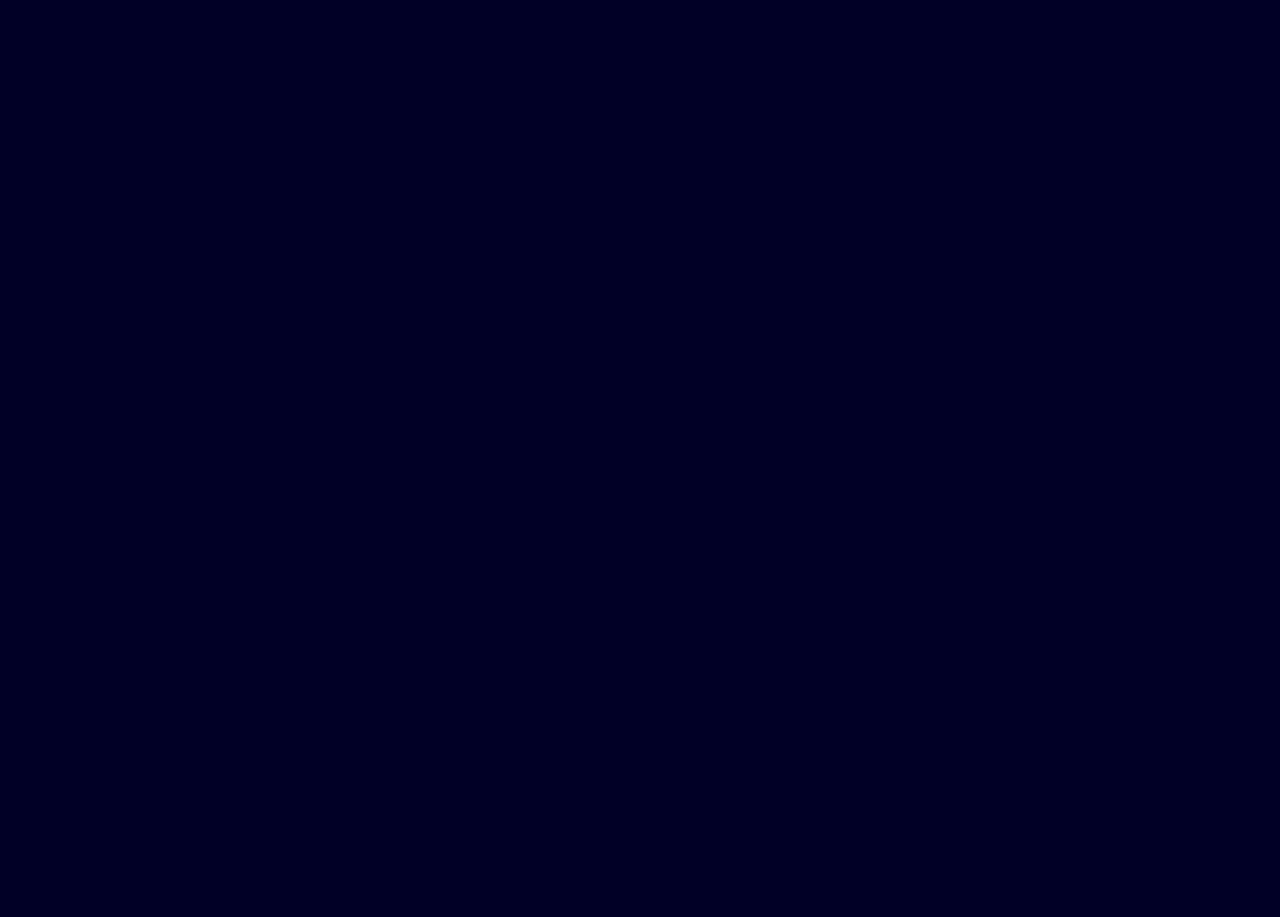
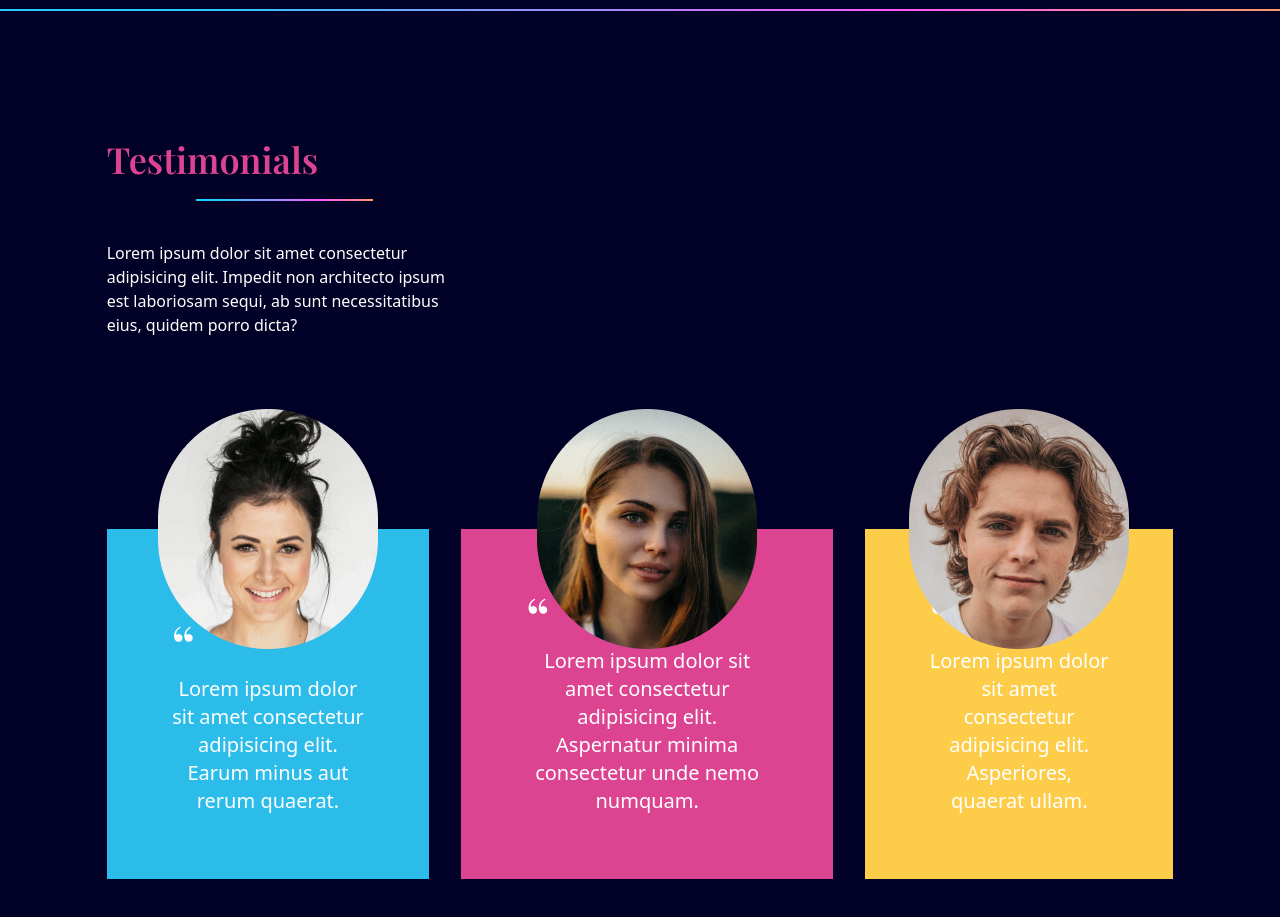
Before and after one commit to Vivy/Portofolio, a React (Vite) app: page / in a window 1280 px wide. Shown: the part 3260-4177 px from the top of the page. Before the commit the page ends 3269 px from the top, so only its background shows below. Built offline with nearby package versions, Linux system fonts and the light colour scheme.

Commit message:
feat: added testimonial, and react-hook-form

```diff
--- a/package.json
+++ b/package.json
@@ -12,7 +12,8 @@
     "framer-motion": "^9.0.2",
     "react": "^18.2.0",
     "react-anchor-link-smooth-scroll": "^1.0.12",
-    "react-dom": "^18.2.0"
+    "react-dom": "^18.2.0",
+    "react-hook-form": "^7.43.1"
   },
   "devDependencies": {
     "@types/react": "^18.0.27",
--- a/public/output.css
+++ b/public/output.css
@@ -673,6 +673,10 @@
   margin-top: 1.75rem;
 }
 
+.mt-48{
+  margin-top: 12rem;
+}
+
 .flex{
   display: flex;
 }
@@ -701,6 +705,10 @@
   height: 8rem;
 }
 
+.h-\[350px\]{
+  height: 350px;
+}
+
 .w-full{
   width: 100%;
 }
@@ -722,6 +730,10 @@
 }
 
 .w-1\/2{
+  width: 50%;
+}
+
+.w-2\/4{
   width: 50%;
 }
 
@@ -779,6 +791,10 @@
 
 .gap-32{
   gap: 8rem;
+}
+
+.gap-8{
+  gap: 2rem;
 }
 
 .rounded-full{
@@ -903,6 +919,18 @@
   padding-bottom: 12rem;
 }
 
+.pt-16{
+  padding-top: 4rem;
+}
+
+.pt-32{
+  padding-top: 8rem;
+}
+
+.pb-16{
+  padding-bottom: 4rem;
+}
+
 .text-center{
   text-align: center;
 }
@@ -943,6 +971,11 @@
 .text-5xl{
   font-size: 3rem;
   line-height: 1;
+}
+
+.text-xl{
+  font-size: 1.25rem;
+  line-height: 1.75rem;
 }
 
 .font-bold{
@@ -1039,9 +1072,24 @@
   left: -2.5rem;
 }
 
+.before\:top-\[-120px\]::before{
+  content: var(--tw-content);
+  top: -120px;
+}
+
+.before\:left-1\/2::before{
+  content: var(--tw-content);
+  left: 50%;
+}
+
 .before\:z-\[-1\]::before{
   content: var(--tw-content);
   z-index: -1;
+}
+
+.before\:-ml-\[110px\]::before{
+  content: var(--tw-content);
+  margin-left: -110px;
 }
 
 .before\:h-6::before{
@@ -1095,6 +1143,21 @@
   content: var(--tw-content);
   --tw-border-opacity: 1;
   border-color: rgb(44 188 233 / var(--tw-border-opacity));
+}
+
+.before\:content-person1::before{
+  --tw-content: url('./assets/person-1.png');
+  content: var(--tw-content);
+}
+
+.before\:content-person2::before{
+  --tw-content: url('./assets/person-2.png');
+  content: var(--tw-content);
+}
+
+.before\:content-person3::before{
+  --tw-content: url('./assets/person-3.png');
+  content: var(--tw-content);
 }
 
 .hover\:bg-blue:hover{
@@ -1217,6 +1280,10 @@
     gap: 4rem;
   }
 
+  .md\:text-left{
+    text-align: left;
+  }
+
   .md\:text-start{
     text-align: start;
   }
--- a/src/App.jsx
+++ b/src/App.jsx
@@ -5,6 +5,7 @@
 import MySkills from './component/myskills.=/myskills';
 import Navbar from './component/navbar/navbar';
 import Projects from './component/projects/projects';
+import Testimonials from './component/testimonials/testimonials';
 import useMediaQuery from './hooks/useMediaQuery';
 
 const App = () => {
@@ -45,6 +46,10 @@
       <div className='w-5/6 mx-auto'>
         <Projects />
       </div>
+      <LineGradient />
+      <div className='w-5/6 mx-auto md:h-full'>
+        <Testimonials />
+      </div>
     </div>
   );
 };
--- /dev/null
+++ b/src/component/testimonials/testimonials.jsx
@@ -0,0 +1,95 @@
+import { motion } from 'framer-motion';
+import LineGradient from '../linegradient/linegradient';
+
+const Testimonials = () => {
+  const testimonials = `mx-auto relative max-w-[400px] h-[350px] flex flex-col justify-end p-16 mt-48 before:absolute before:top-[-120px] before:-ml-[110px] before:left-1/2`;
+
+  return (
+    <section id='testimonials' className='pt-32 pb-16'>
+      {/* {heading} */}
+      <motion.div
+        className='md:w-1/3 text-center md:text-left'
+        initial='hidden'
+        whileInView='visible'
+        viewport={{ once: true, amount: 0.5 }}
+        transition={{ duration: 0.5 }}
+        variants={{
+          hidden: { opacity: 0, x: -50 },
+          visible: { opacity: 1, x: 0 },
+        }}
+      >
+        <p className='font-playfair font-semibold text-4xl mb-5 text-red'>
+          Testimonials
+        </p>
+        <LineGradient width='mx-auto w-2/4' />
+        <p className='mt-10'>
+          Lorem ipsum dolor sit amet consectetur adipisicing elit. Impedit non
+          architecto ipsum est laboriosam sequi, ab sunt necessitatibus eius,
+          quidem porro dicta?
+        </p>
+      </motion.div>
+
+      {/* {testimonial} */}
+      <div className='md:flex md:justify-between gap-8'>
+        <motion.div
+          className='mx-auto relative bg-blue max-w-[400px] h-[350px] flex flex-col justify-end p-16 mt-48
+            before:absolute before:top-[-120px] before:-ml-[110px] before:left-1/2 before:content-person1'
+          initial='hidden'
+          whileInView='visible'
+          viewport={{ once: true, amount: 0.5 }}
+          transition={{ duration: 0.6 }}
+          variants={{
+            hidden: { opacity: 0, scale: 0.8 },
+            visible: { opacity: 1, scale: 1 },
+          }}
+        >
+          <p className='font-playfair text-6xl'>“</p>
+          <p className='text-center text-xl'>
+            Lorem ipsum dolor sit amet consectetur adipisicing elit. Earum minus
+            aut rerum quaerat.
+          </p>
+        </motion.div>
+
+        <motion.div
+          className='mx-auto relative bg-red max-w-[400px] h-[350px] flex flex-col justify-end p-16 mt-48
+            before:absolute before:top-[-120px] before:-ml-[110px] before:left-1/2 before:content-person2'
+          initial='hidden'
+          whileInView='visible'
+          viewport={{ once: true, amount: 0.5 }}
+          transition={{ delay: 0.2, duration: 0.6 }}
+          variants={{
+            hidden: { opacity: 0, scale: 0.8 },
+            visible: { opacity: 1, scale: 1 },
+          }}
+        >
+          <p className='font-playfair text-6xl'>“</p>
+          <p className='text-center text-xl'>
+            Lorem ipsum dolor sit amet consectetur adipisicing elit. Aspernatur
+            minima consectetur unde nemo numquam.
+          </p>
+        </motion.div>
+
+        <motion.div
+          className='mx-auto relative bg-yellow max-w-[400px] h-[350px] flex flex-col justify-end p-16 mt-48
+            before:absolute before:top-[-120px] before:-ml-[110px] before:left-1/2 before:content-person3'
+          initial='hidden'
+          whileInView='visible'
+          viewport={{ once: true, amount: 0.5 }}
+          transition={{ delay: 0.4, duration: 0.6 }}
+          variants={{
+            hidden: { opacity: 0, scale: 0.8 },
+            visible: { opacity: 1, scale: 1 },
+          }}
+        >
+          <p className='font-playfair text-6xl'>“</p>
+          <p className='text-center text-xl'>
+            Lorem ipsum dolor sit amet consectetur adipisicing elit. Asperiores,
+            quaerat ullam.
+          </p>
+        </motion.div>
+      </div>
+    </section>
+  );
+};
+
+export default Testimonials;
```
Also changed, not shown: 1 other file (tests, documents, lock files or other folders).
